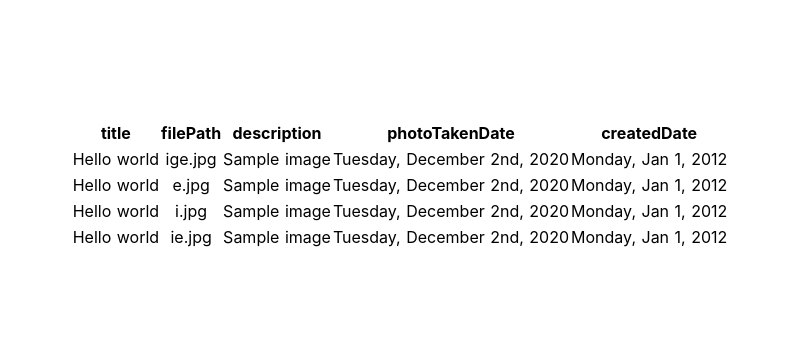
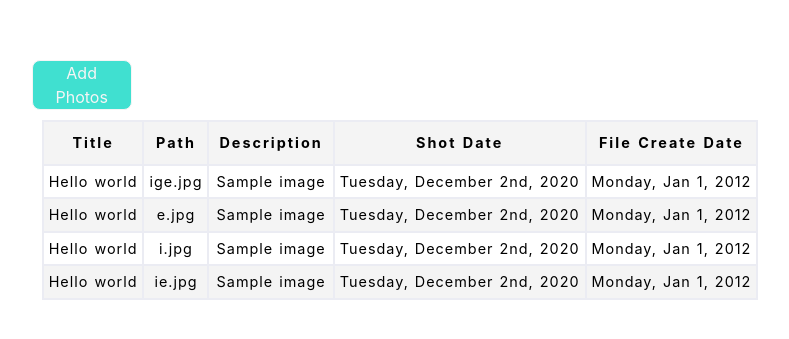
Before and after one commit to kwilson05/admin-photo_viewer, a Nuxt app: page / in a window 1280 px wide. Shown: the part 215-554 px from the top of the page, without its empty margins (240-1029 px from the left). Built offline with nearby package versions, Linux system fonts and the light colour scheme.

Commit message:
add photos button

```diff
--- a/components/FileTable.vue
+++ b/components/FileTable.vue
@@ -2,7 +2,7 @@
   <table>
     <thead>
       <tr>
-        <th v-for="key in tableColumns" v-bind:key="key">
+        <th class="tableheader" v-for="key in columns" v-bind:key="key">
           <div>
             {{ key }}
           </div>
@@ -11,19 +11,19 @@
     </thead>
     <tbody>
       <tr v-for="file in files" v-bind:key="file.filePath">
-        <td>
+        <td class="tabledata">
           {{ file.title }}
         </td>
-        <td>
+        <td class="tabledata">
           {{ file.filePath }}
         </td>
-        <td>
+        <td class="tabledata">
           {{ file.description }}
         </td>
-        <td>
+        <td class="tabledata">
           {{ file.createdDate }}
         </td>
-        <td>
+        <td class="tabledata">
           {{ file.photoTakenDate }}
         </td>
       </tr>
@@ -38,20 +38,19 @@ export default {
     rowCount() {
       return this.files.length;
     },
-    tableColumns() {
-      if (this.files.length > 0) {
-        return Object.keys(this.files[0]).filter(function (key) {
-          return key !== 'id';
-        });
-      }
-      return [];
-    },
     columnCount() {
-      return this.files.length > 0 ? Object.keys(this.files[0]).length : 0;
+      return this.columns.length;
     },
   },
   data() {
     return {
+      columns: [
+        'Title',
+        'Path',
+        'Description',
+        'Shot Date',
+        'File Create Date',
+      ],
       files: [
         {
           id: 1,
@@ -91,3 +90,40 @@ export default {
   mounted() {},
 };
 </script>
+<style>
+table {
+  table-layout: fixed;
+
+  text-overflow: ellipsis;
+  margin: 10px 10px;
+  user-select: none;
+  border-radius: 4px;
+}
+
+th.tableheader {
+  cursor: pointer;
+  letter-spacing: 2px;
+  border: 2px solid#EBECF3;
+  padding: 10px;
+  background-color: #f4f4f4;
+  font-weight: bold;
+  font-size: 90%;
+  user-select: none;
+}
+
+td.tabledata {
+  cursor: pointer;
+  letter-spacing: 1px;
+  border: 2px solid#EBECF3;
+  padding: 5px;
+  font-size: 90%;
+  user-select: none;
+}
+
+tbody tr:nth-child(even) {
+  background-color: #f4f4f4;
+}
+tbody tr:nth-child(odd) {
+  background-color: #ffffff;
+}
+</style>
--- a/pages/index.vue
+++ b/pages/index.vue
@@ -1,6 +1,12 @@
 <template>
   <div class="container">
     <div>
+      <div>
+        <label class="btn" for="add-photos"
+          >Add Photos
+          <input id="add-photos" :change="alerts" type="file" v-show="false" />
+        </label>
+      </div>
       <file-table />
     </div>
   </div>
@@ -10,6 +16,12 @@
 import FileTable from '~/components/FileTable.vue';
 export default {
   components: { FileTable },
+  methods: {
+    alerts() {
+      console.log('h');
+      alert('Hello world');
+    },
+  },
 };
 </script>
 
@@ -49,4 +61,14 @@ export default {
 .links {
   padding-top: 15px;
 }
+
+.btn {
+  border: 1px solid;
+  padding: 0px 10px;
+  background-color: turquoise;
+  border-radius: 8px;
+  width: 100px;
+  display: block;
+  color: whitesmoke;
+}
 </style>
```
